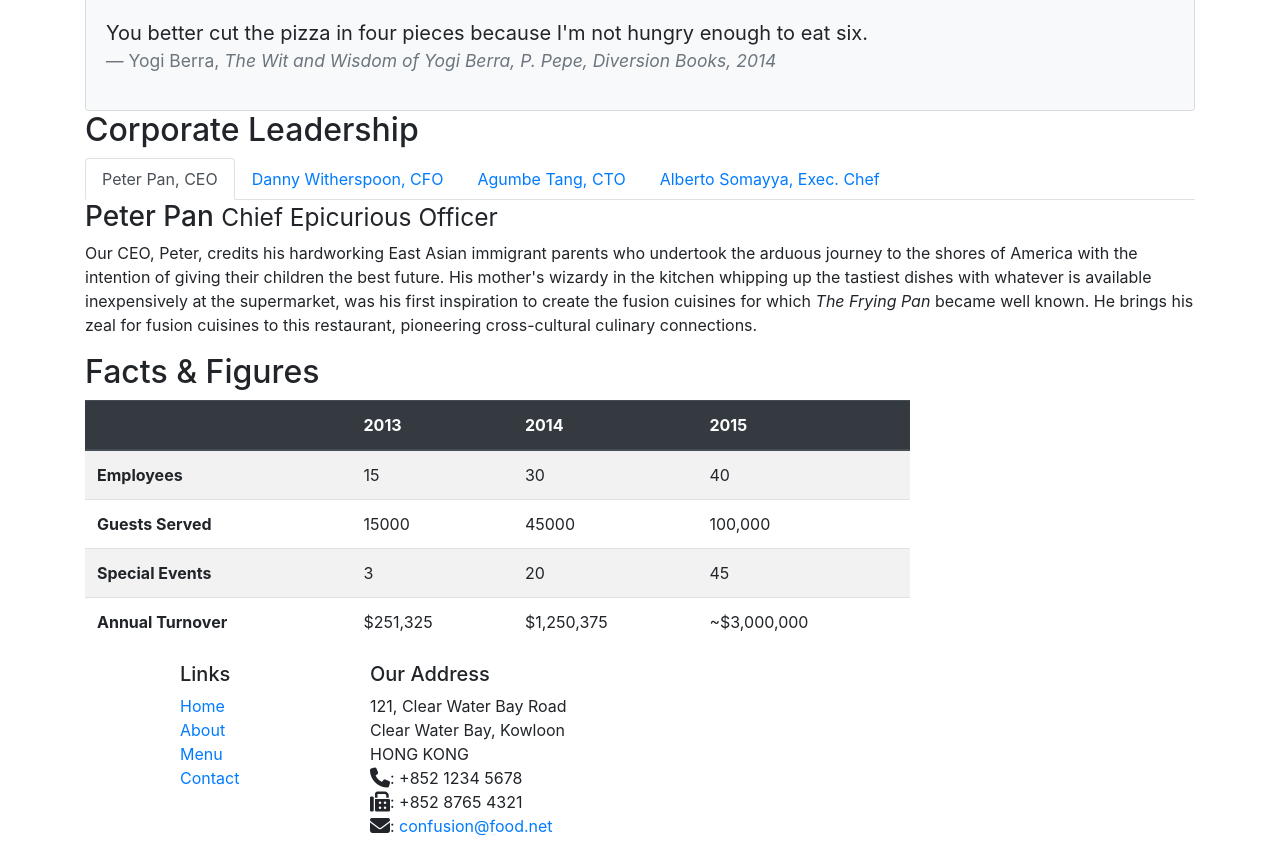
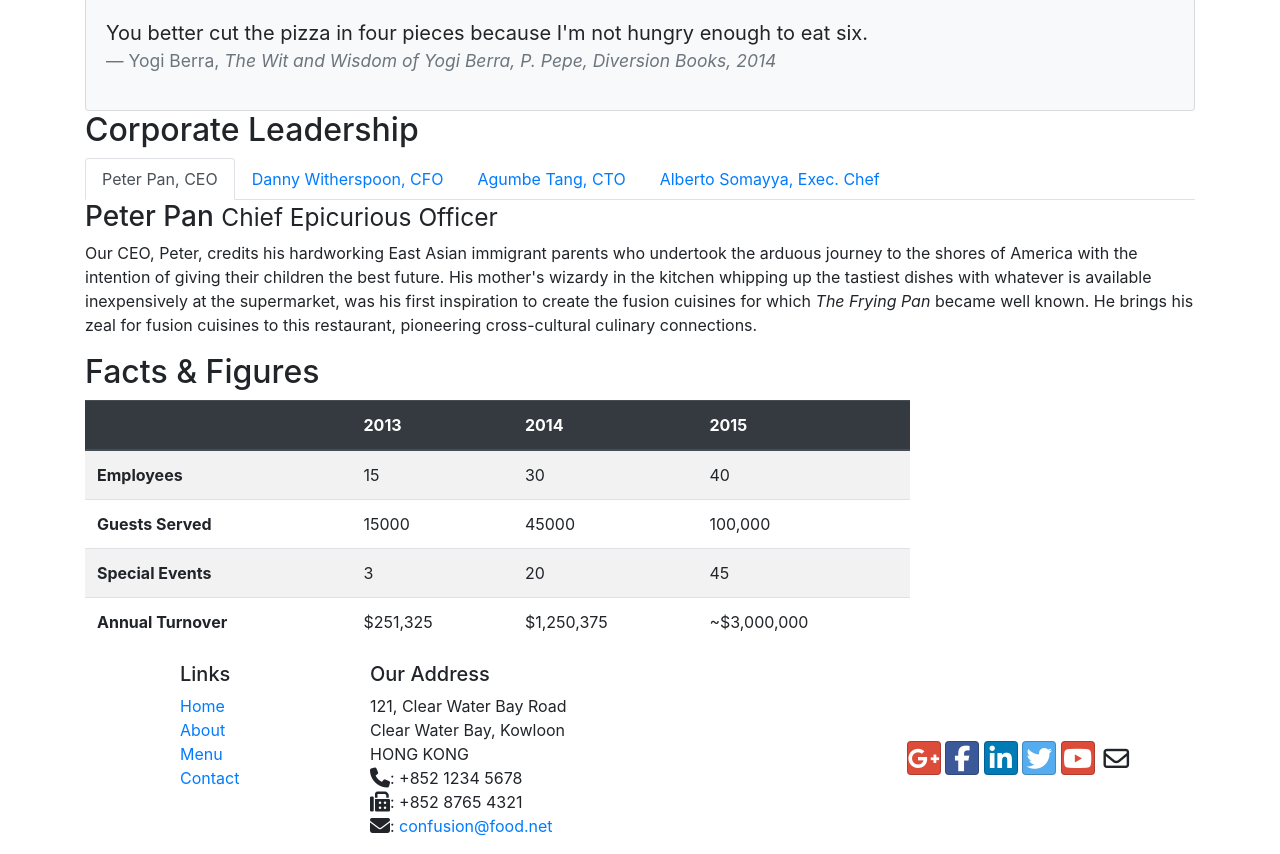
Before and after one commit to BAIBHAVSINHA/Git-Test, a website: page aboutus.html in a window 1280 px wide. Shown: the part 732-1586 px from the top of the page. Drawn offline with nearby package versions, Linux system fonts and the light colour scheme; files that its build step writes are made by us from their sources.

Commit message:
Update aboutus.html

```diff
--- a/aboutus.html
+++ b/aboutus.html
@@ -205,5 +205,15 @@
 		              <i class="fa fa-envelope fa-lg"></i>: <a href="mailto:confusion@food.net">confusion@food.net</a>
 		           </address>
                 </div>
+		    <div class="col-12 col-sm-4 align-self-center">
+                    <div class="text-center">
+                        <a class="btn btn-social-icon btn-google" href="http://google.com/+"><i class="fa fa-google-plus fa-lg"></i></a>
+                        <a class="btn btn-social-icon btn-facebook" href="http://www.facebook.com/profile.php?id="><i class="fa fa-facebook fa-lg"></i></a>
+                        <a class="btn btn-social-icon btn-linkedin" href="http://www.linkedin.com/in/"><i class="fa fa-linkedin fa-lg"></i></a>
+                        <a class="btn btn-social-icon btn-twitter" href="http://twitter.com/"><i class="fa fa-twitter fa-lg"></i></a>
+                        <a class="btn btn-social-icon btn-google" href="http://youtube.com/"><i class="fa fa-youtube fa-lg"></i></a>
+                        <a class="btn btn-social-icon" href="mailto:"><i class="fa fa-envelope-o fa-lg"></i></a>
+                    </div>
+                </div>
   </body>
 </html>
```
